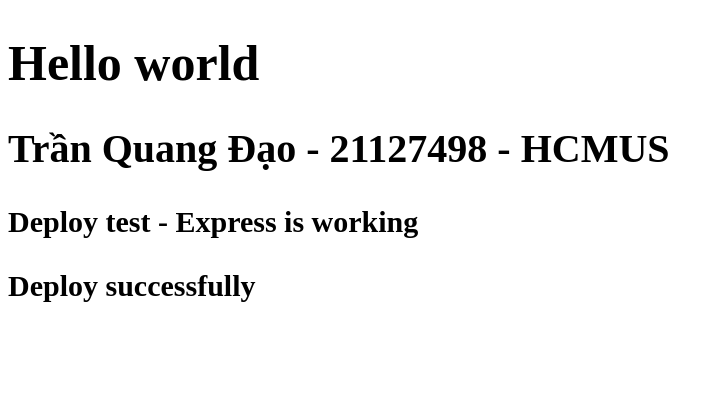
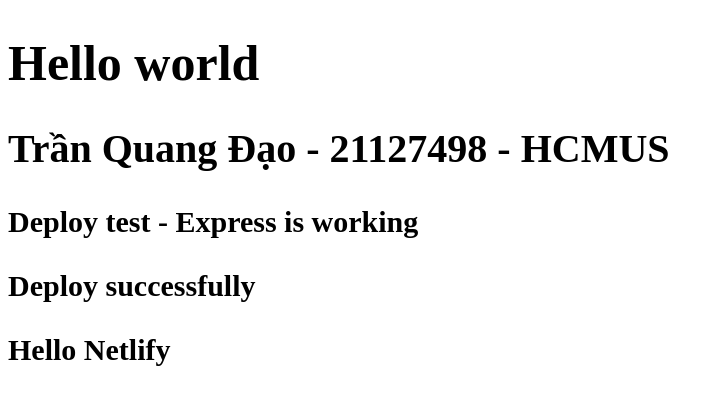
Before and after one commit to QuangDaoTechnology/DemoExpressJS, a website: page public/index.html in a window 1280 px wide. Shown: the whole page, without its empty margins (0-723 px from the left). Drawn offline with Linux system fonts and the light colour scheme.

Commit message:
Hello Netlify

```diff
--- a/public/index.html
+++ b/public/index.html
@@ -8,5 +8,6 @@
  <h2 style="font-size: 40px; font-weight: bold;">Trần Quang Đạo - 21127498 - HCMUS</h2>
  <p style="font-size: 30px; font-weight: bold;">Deploy test - Express is working </p>
  <p style="font-size: 30px; font-weight: bold;">Deploy successfully</p>
+ <p style="font-size: 30px; font-weight: bold;">Hello Netlify</p>
 </body>
 </html>
```
